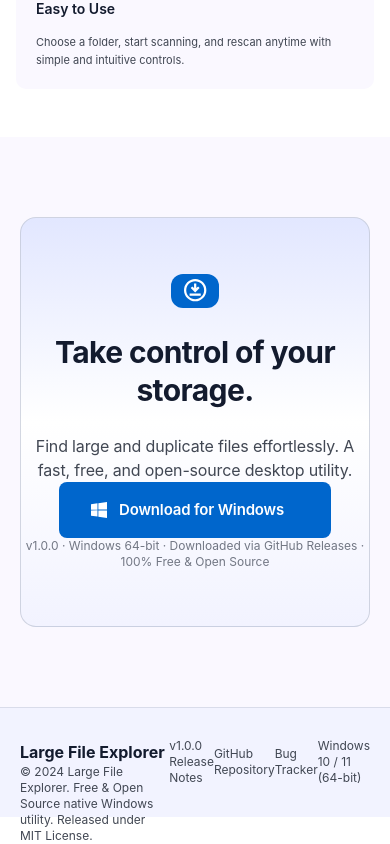
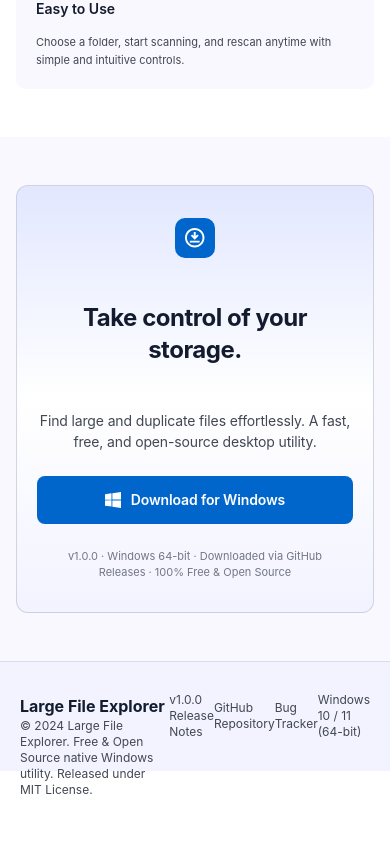
Before and after one commit to pan6603/large-file-explorer-landing, a Next.js app: page / in a window 390 px wide. Shown: the part 4540-5384 px from the top of the page. After the commit the page ends 5338 px from the top, so only its background shows below. Built offline with nearby package versions, Linux system fonts and the light colour scheme.

Commit message:
feat: add mobile responsive styles for CTA section

```diff
--- a/components/sections/cta/cta.styles.ts
+++ b/components/sections/cta/cta.styles.ts
@@ -26,6 +26,14 @@
         height: 480px;
         padding: 48px 32px;
     }
+
+    @media (max-width: 767px) {
+        max-width: 100%;
+        height: auto;
+        padding: 48px 16px;
+        align-items: center;
+        justify-content: center;
+    }
 `
 
 export const HomeCtaWrapper = styled.div`
@@ -51,6 +59,15 @@
         border-radius: 14px;
     }
 
+    @media (max-width: 767px) {
+        max-width: 100%;
+        width: 100%;
+        height: auto;
+        min-height: 420px;
+        padding: 32px 20px;
+        border-radius: 12px;
+    }
+
 `
 
 export const HomeCtaContent = styled.div`
@@ -66,6 +83,16 @@
         max-width: 600px;
         height: 260px;
         padding: 0 24px;
+    }
+
+    @media (max-width: 767px) {
+        max-width: 100%;
+        width: 100%;
+        height: auto;
+        padding: 0;
+        gap: 24px;
+        align-items: center;
+        justify-content: flex-start;
     }
 `
 
@@ -84,6 +111,13 @@
         line-height: 34px;
         letter-spacing: -0.5px;
     }
+
+    @media (max-width: 767px) {
+        font-size: 24px;
+        line-height: 32px;
+        letter-spacing: -0.48px;
+        text-align: center;
+    }
 `
 
 export const HomeCTADescription = styled.p`
@@ -99,6 +133,13 @@
         font-size: 14px;
         line-height: 22px;
         letter-spacing: -0.14px;
+    }
+
+    @media (max-width: 767px) {
+        font-size: 14px;
+        line-height: 21px;
+        letter-spacing: -0.14px;
+        text-align: center;
     }
 `
 
@@ -116,6 +157,16 @@
         max-width: 600px;
         gap: 12px;
     }
+
+    @media (max-width: 767px) {
+        max-width: 100%;
+        width: 100%;
+        height: auto;
+        flex-direction: column;
+        align-items: center;
+        justify-content: center;
+        gap: 12px;
+    }
 `
 
 export const HomeCTAMeta = styled.p`
@@ -130,6 +181,14 @@
     @media (min-width: 768px) and (max-width: 1024px) {
         font-size: 11px;
         line-height: 15px;
+    }
+
+    @media (max-width: 767px) {
+        max-width: 300px;
+        width: 100%;
+        font-size: 11px;
+        line-height: 16px;
+        text-align: center;
     }
 `
 
@@ -151,6 +210,16 @@
         padding: 14px 28px;
         gap: 10px;
     }
+
+    @media (max-width: 767px) {
+        max-width: 320px;
+        width: 100%;
+        height: 48px;
+        padding: 0 20px;
+        gap: 10px;
+        justify-content: center;
+        border-radius: 8px;
+    }
 `
 
 export const HomeCTADownloadButtonText = styled.span`
@@ -166,6 +235,13 @@
         font-size: 14px;
         line-height: 22px;
         letter-spacing: -0.14px;
+    }
+
+    @media (max-width: 767px) {
+        font-size: 14px;
+        line-height: 20px;
+        letter-spacing: -0.14px;
+        white-space: nowrap;
     }
 `
 
--- a/components/ui/icons/DownloadBoxIcon.tsx
+++ b/components/ui/icons/DownloadBoxIcon.tsx
@@ -10,6 +10,20 @@
     align-items: center;
     justify-content: center;
     border-radius: 12px;
+
+    @media (max-width: 767px) {
+        max-width: 40px;
+        width: 40px;
+        height: 40px;
+        border-radius: 10px;
+        flex-shrink: 0;
+
+        img,
+        svg {
+            width: 20px;
+            height: 20px;
+        }
+    }
 `
 
 
--- a/components/ui/icons/WindowsIcon.tsx
+++ b/components/ui/icons/WindowsIcon.tsx
@@ -16,13 +16,6 @@
         }
     }
 
-
-    @media (max-width: 767px) {
-        img {
-            width: 15px;
-            height: 15px;
-        }
-    }
 
     @media (max-width: 767px) {
         img {
```
